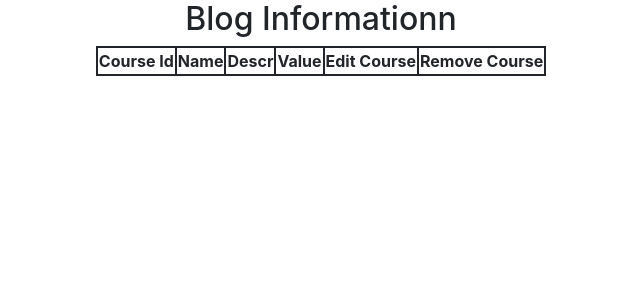
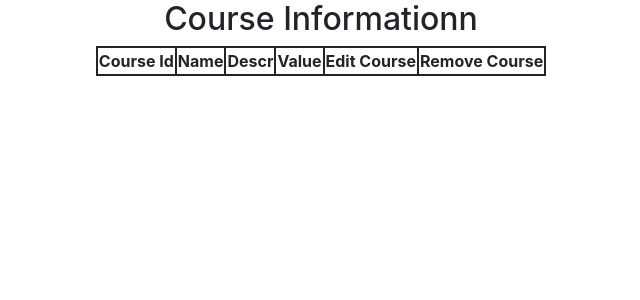
Before and after one commit to ThiagoFragaK/Django, a Django app: page /search/ in a window 1280 px wide. Shown: the top 300 px of the page, without its empty margins (319-959 px from the left). Run offline with Django 4.2, Linux system fonts and the light colour scheme; lists and menus that the app fills with data are empty; some libraries are stand-ins or nearby versions.

Commit message:
Fix: Views

```diff
--- a/Templates/remove.html
+++ b/Templates/remove.html
@@ -6,7 +6,7 @@
     <meta http-equiv="X-UA-Compatible" content="IE=edge">
     <meta name="viewport" content="width=device-width, initial-scale=1.0">
     <link rel="stylesheet" href="https://stackpath.bootstrapcdn.com/bootstrap/4.3.1/css/bootstrap.min.css" integrity="sha384-ggOyR0iXCbMQv3Xipma34MD+dH/1fQ784/j6cY/iJTQUOhcWr7x9JvoRxT2MZw1T" crossorigin="anonymous">
-    <title>Delete Blog</title>
+    <title>Course Delete</title>
 </head>
 
 <body>
--- a/Templates/search.html
+++ b/Templates/search.html
@@ -5,7 +5,7 @@
     <meta charset="UTF-8">
     <meta http-equiv="X-UA-Compatible" content="IE=edge">
     <meta name="viewport" content="width=device-width, initial-scale=1.0">
-    <title>Search Blog</title>
+    <title>Courses</title>
     <link rel="stylesheet" href="https://stackpath.bootstrapcdn.com/bootstrap/4.3.1/css/bootstrap.min.css" integrity="sha384-ggOyR0iXCbMQv3Xipma34MD+dH/1fQ784/j6cY/iJTQUOhcWr7x9JvoRxT2MZw1T" crossorigin="anonymous">
 </head>
 <style>
@@ -18,7 +18,7 @@
 </style>
 
 <body>
-    <h2 style="text-align:center"> Blog Informationn </h2>
+    <h2 style="text-align:center"> Course Informationn </h2>
     <table align="center" style="margin: 0px auto;">
         <thead>
             <tr>
@@ -31,12 +31,12 @@
             </tr>
         </thead>
         <tbody>
-            {% for blog in blogs %}
+            {% for courses in one %}
             <tr>
-                <td>{{blog.CourseId}}</td>
-                <td>{{blog.Name}}</td>
-                <td>{{blog.Descr}}</td>
-                <td>{{blog.Value}}</td>
+                <td>{{one.CourseId}}</td>
+                <td>{{one.Name}}</td>
+                <td>{{one.Descr}}</td>
+                <td>{{one.Value}}</td>
                 <td>
                     <a href="/update/{{course.pk}}">Update</a>
                 </td>
--- a/Templates/update.html
+++ b/Templates/update.html
@@ -5,7 +5,7 @@
     <meta charset="UTF-8">
     <meta http-equiv="X-UA-Compatible" content="IE=edge">
     <meta name="viewport" content="width=device-width, initial-scale=1.0">
-    <title>Update Blog</title>
+    <title>Update Course</title>
     <link rel="stylesheet" href="https://stackpath.bootstrapcdn.com/bootstrap/4.3.1/css/bootstrap.min.css" integrity="sha384-ggOyR0iXCbMQv3Xipma34MD+dH/1fQ784/j6cY/iJTQUOhcWr7x9JvoRxT2MZw1T" crossorigin="anonymous">
 </head>
 
```
